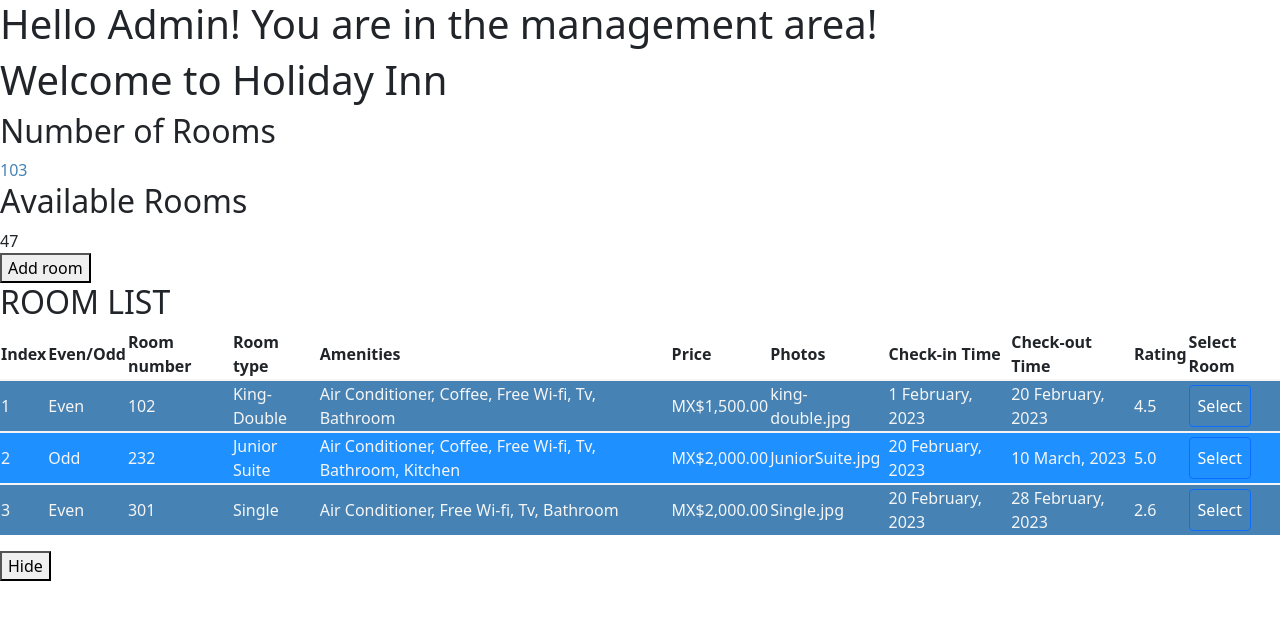
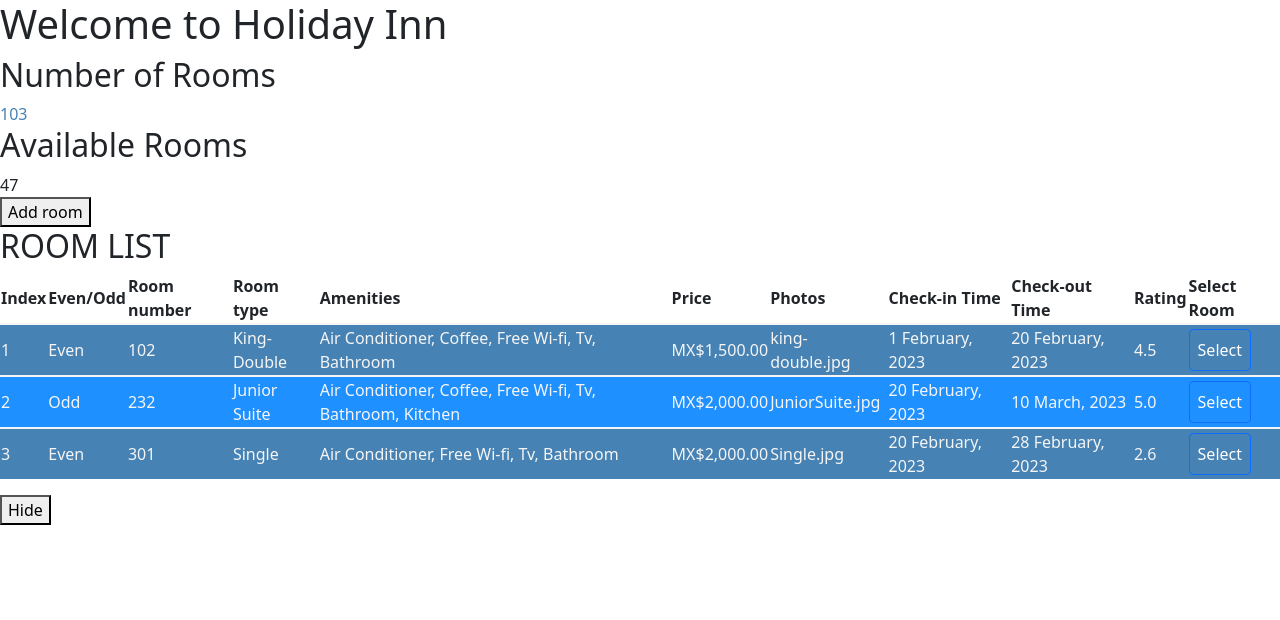
Before and after one commit to JuanAlberto-Mx/Hotel-Inventory, an Angular app: page / in a window 1280 px wide. Shown: the top 620 px of the page. Built offline with nearby package versions, Linux system fonts and the light colour scheme.

Commit message:
Comment base code to test a template reference

```diff
--- a/src/app/app.component.html
+++ b/src/app/app.component.html
@@ -1,22 +1,33 @@
 <!-- A switch is created to display the web page content according to the user logged.
- The 'role' attribute is related to AppComponent class role -->
-<div [ngSwitch]="role">
+ The 'role' attribute is related to AppComponent class role
+<div [ngSwitch]="role">-->
 
-  <!-- A switch-case for the User view -->
+  <!-- A switch-case for the User view
   <div *ngSwitchCase="'User'">
     <h1>Hello, User! Welcome to Holiday Inn!</h1>
-  </div>
+  </div>-->
 
-  <!-- A switch-case for the Admin view -->
+  <!-- A switch-case for the Admin view
   <div *ngSwitchCase="'Admin'">
-    <h1>Hello Admin! You are in the management area!</h1>
+    <h1>Hello Admin! You are in the management area!</h1>-->
 
     <!-- Add the rooms component -->
     <jahm-rooms></jahm-rooms>
-  </div>
+  <!--</div> -->
 
-  <!-- A switch-case for the default option -->
+  <!-- A switch-case for the default option
   <div *ngSwitchDefault>
     <h1>You are not authorized to view this page.</h1>
   </div>
+</div>-->
+
+<!-- Template to render any other elements.
+ #user is used to reference the template.
+<div>
+  <ng-template #user> </ng-template>
+</div> -->
+
+<!-- Template reference -->
+<div #name>
+
 </div>
```
